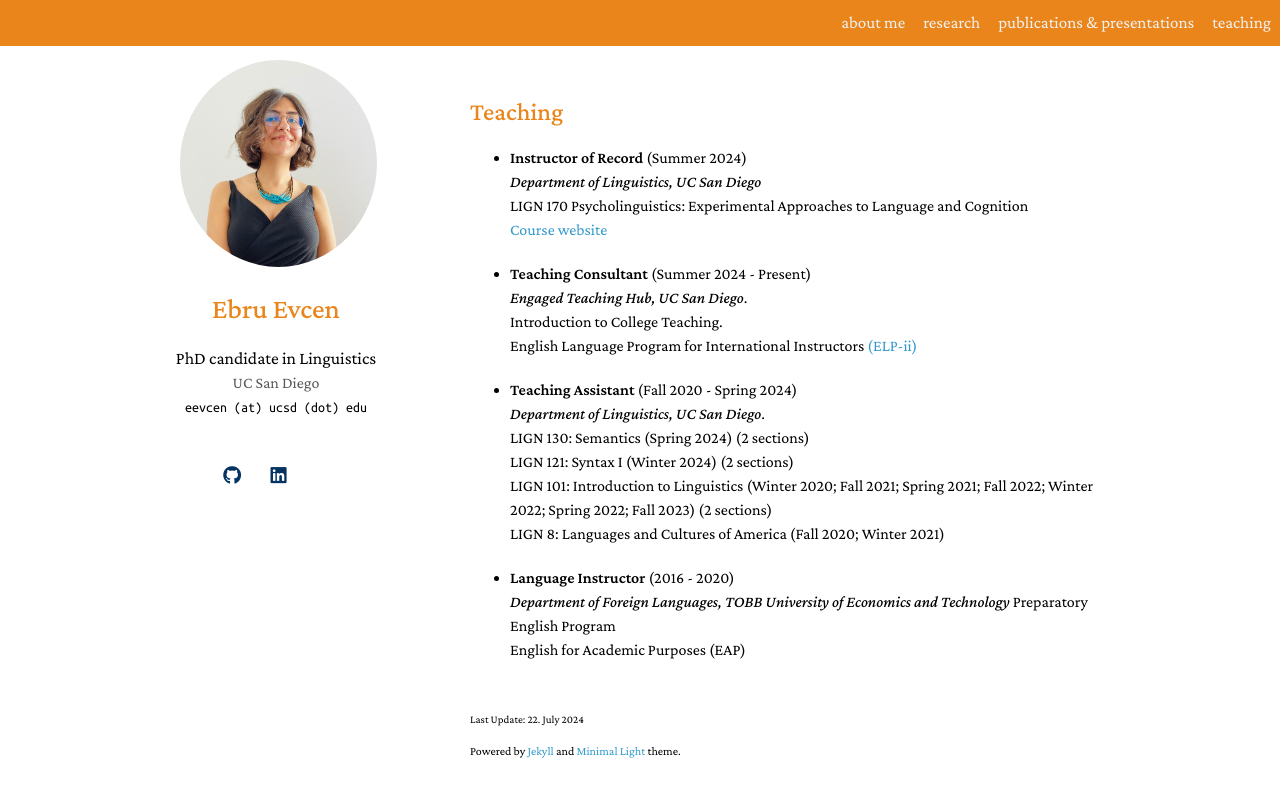
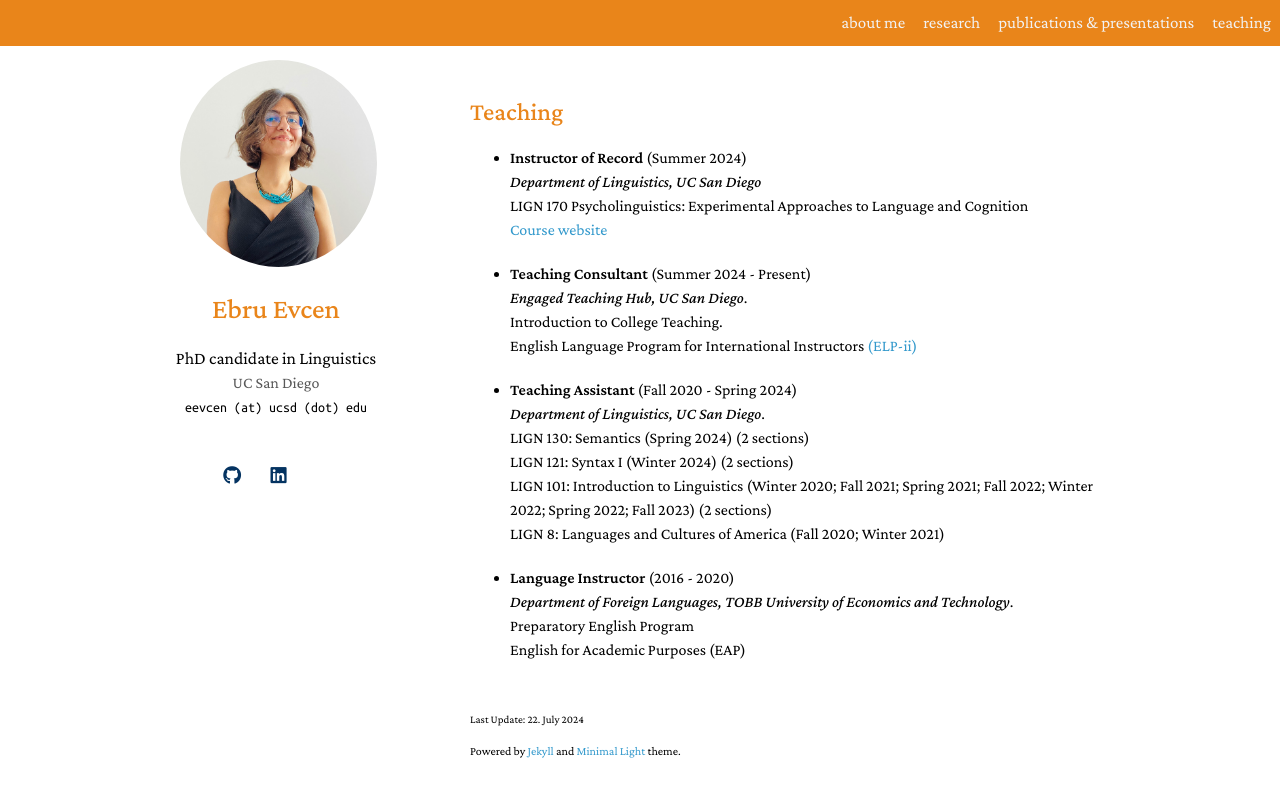
Before and after one commit to ebruevcen/ebruevcen.github.io, a Jekyll site: the page built from teaching.md, in a window 1280 px wide. Shown: the top 797 px of the page. Built offline with Jekyll 4.4.1, drawn with Linux system fonts in a browser that asks for light colours; nearby versions of some CDN libraries; library files that are not in the unit come from our copies; a style sheet for code colours, icons or effects is not loaded.

```diff
--- a/teaching.md
+++ b/teaching.md
@@ -26,6 +26,6 @@ permalink: /teaching/
   LIGN 8: Languages and Cultures of America (Fall 2020; Winter 2021)
 
 - <b>Language Instructor</b> (2016 - 2020)
-  *Department of Foreign Languages, TOBB University of Economics and Technology*
+  *Department of Foreign Languages, TOBB University of Economics and Technology*.
     Preparatory English Program
     English for Academic Purposes (EAP)
```
